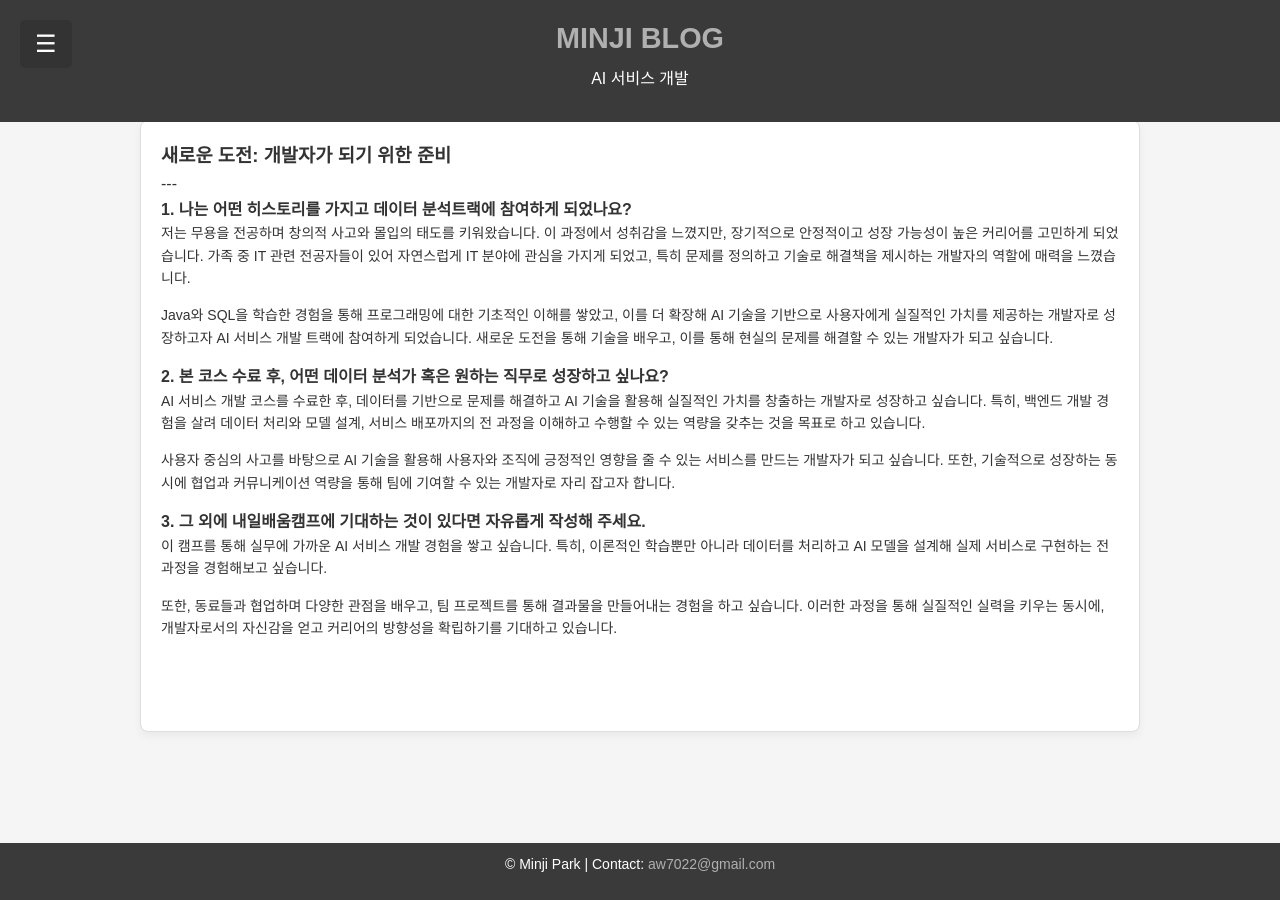
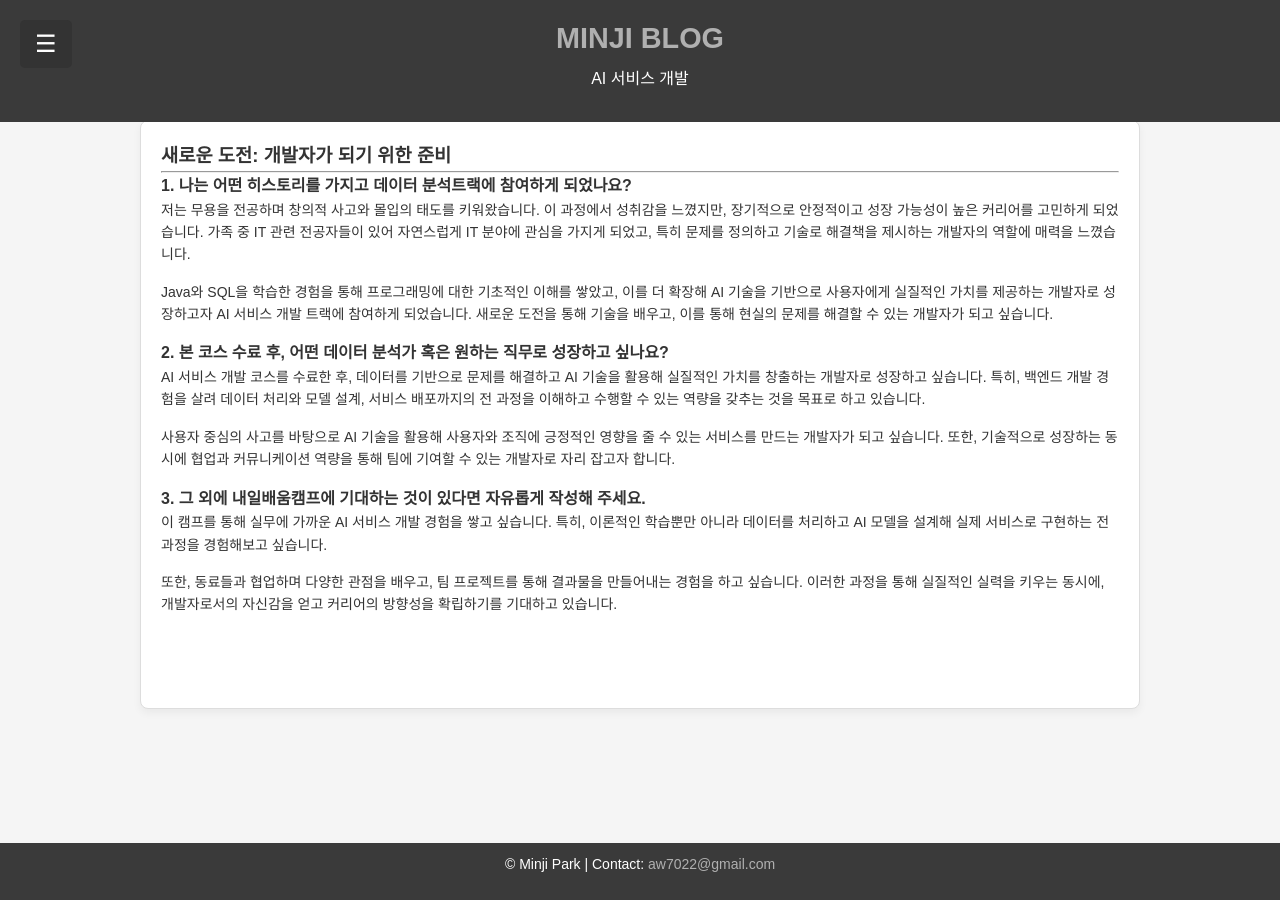
Before and after one commit to Mminzy22/Blog, a Jekyll site: the page built from _posts/bootcamp/2024-11-18-TIL_01.md, in a window 1280 px wide and 900 px high. Built offline with Jekyll 4.4.1, drawn with Linux system fonts in a browser that asks for light colours; nearby versions of some CDN libraries; comment, search, counter and statistics services are not loaded.

Commit message:
Update post.html

```diff
--- a/_layouts/post.html
+++ b/_layouts/post.html
@@ -3,8 +3,9 @@ layout: default  # 기본 레이아웃으로 설정 (default 레이아웃 사용
 ---
 
 <main class="post-content">
-    <h3 class="post-title">{{ page.title }}</h1>
-    ---
+    <h3 class="post-title">{{ page.title }}</h3>
+
+    <hr>
 
     {{ content }}
     <!-- 각 페이지의 주요 콘텐츠를 삽입 -->
```
